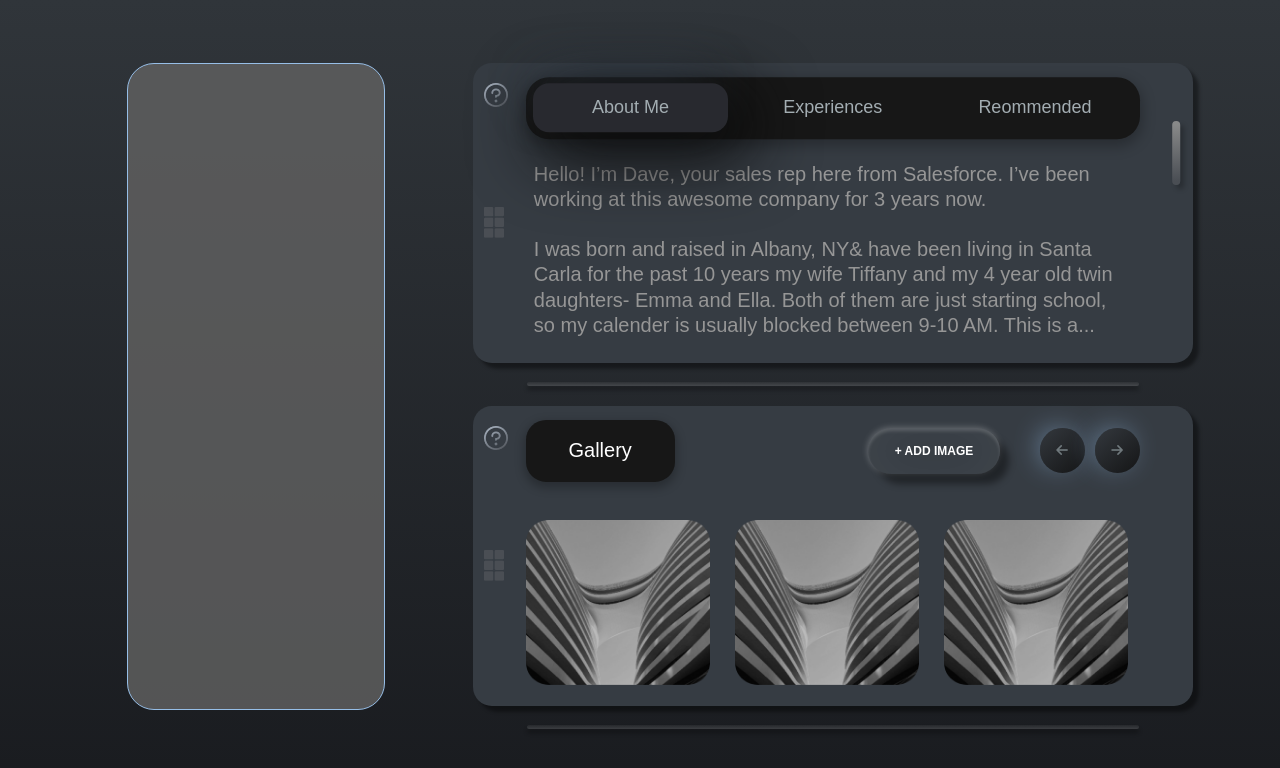
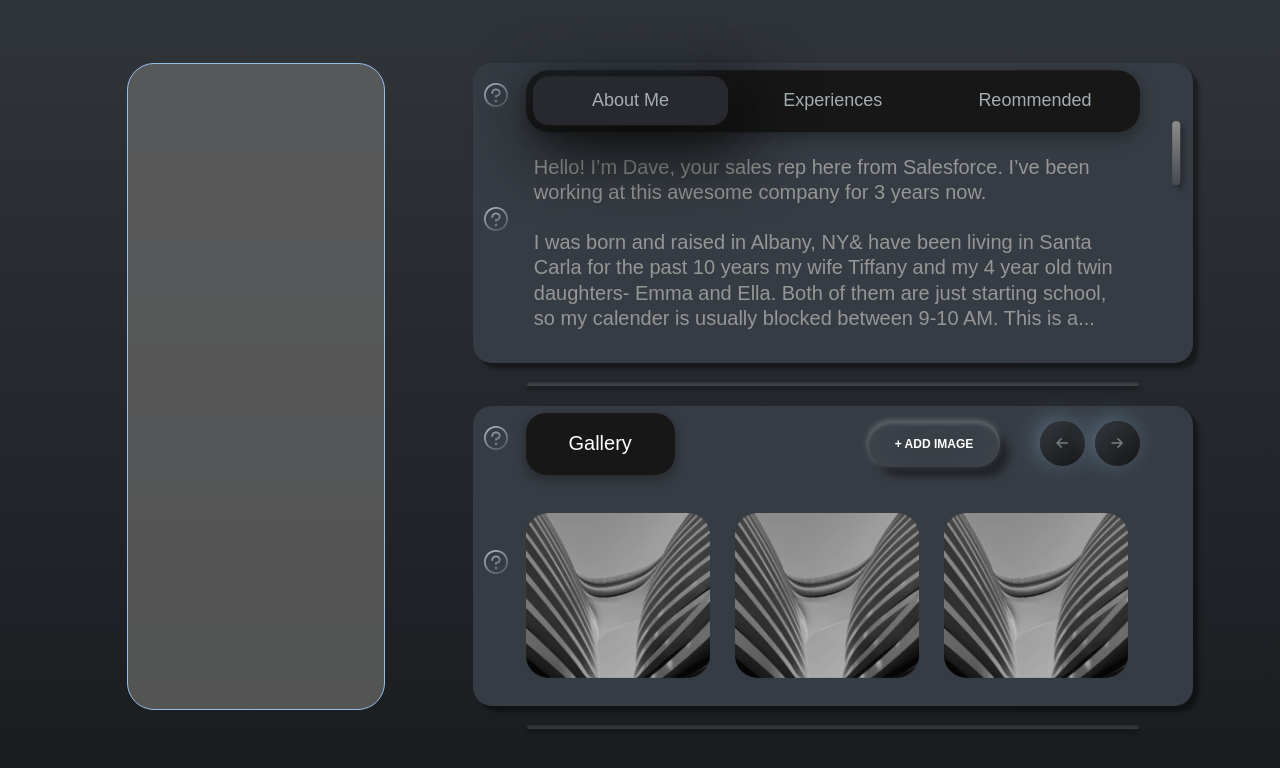
Before and after one commit to amehtacc/Lunacal-Assignment, a React (Vite) app in the folder assignment/: page / in a window 1280 px wide. Shown: the top 768 px of the page. Built offline with nearby package versions, Linux system fonts and the light colour scheme.

Commit message:
completed

```diff
--- a/assignment/src/components/Addimage.jsx
+++ b/assignment/src/components/Addimage.jsx
@@ -1,7 +1,7 @@
 import { useState, useRef } from 'react';
 import sliderImage from '../assets/sliderImage.png';
-import questionMark from '../assets/questionmark.png';
-import rectangle from '../assets/rectangle.png';
+import questionMark from '/public/images/question.png';
+import rectangle from '/public/images/question.png';
 
 
 function AddImage() {
--- a/assignment/src/components/Portfolio.jsx
+++ b/assignment/src/components/Portfolio.jsx
@@ -1,4 +1,6 @@
-import { useState } from 'react'
+import { useState } from 'react';
+import questionMark from '/public/images/question.png';
+import rectangle from '/public/images/question.png';
 
 function Portfolio() {
     const [activeButton, setActiveButton] = useState(1);
@@ -11,8 +13,8 @@ function Portfolio() {
 
         <div class="top-right">
             <div className='ques-rect'>
-                <img src="./src/assets/questionmark.png" alt="questionmark image" />
-                <img src="./src/assets/rectangle.png" alt="group of square" />
+                <img src={questionMark} alt="questionmark image" />
+                <img src={rectangle} alt="group of square" />
             </div>
             <div className='tab-text'>
                 <div class="tab-container">
```
Also changed, not shown: assignment/public/images/question.png (renamed from assignment/src/assets/questionmark.png), assignment/public/images/rectangle.png (renamed from assignment/src/assets/rectangle.png).
